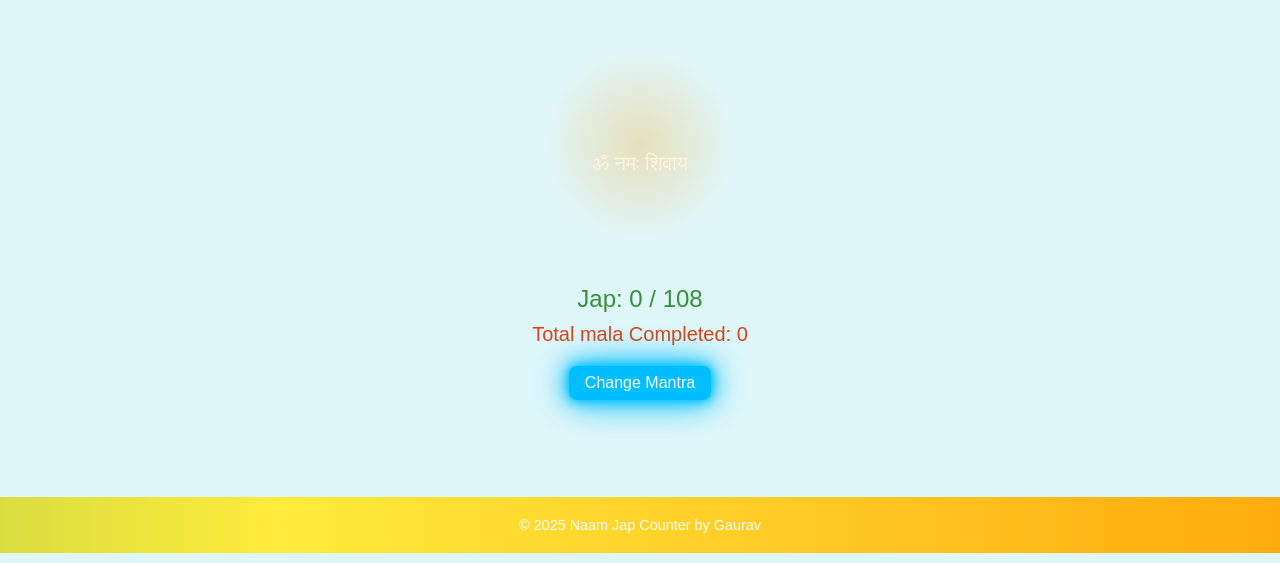
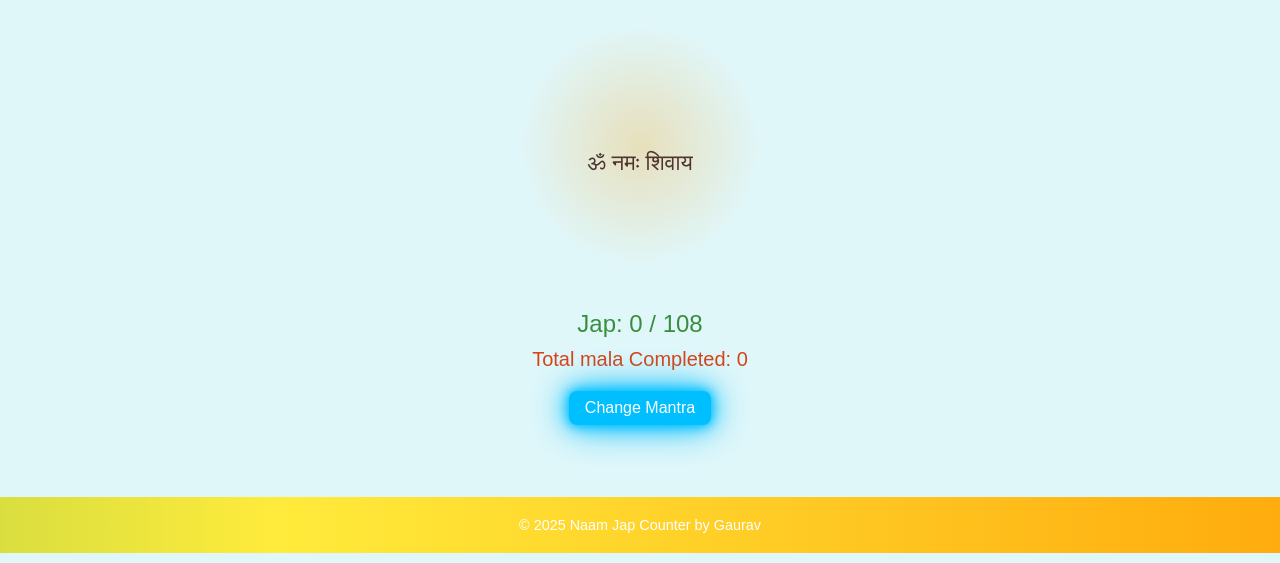
Before and after one commit to stnmgaurav/stnmgauravportfolio, a plain HTML site: page Naamjap.html in a window 1280 px wide. Shown: the part 237-800 px from the top of the page. Drawn offline with Linux system fonts and the light colour scheme.

Commit message:
Update style.css

```diff
--- a/style.css
+++ b/style.css
@@ -172,8 +172,8 @@ body.namjap-page h1 {
 
 #circleContainer {
   margin: 40px auto 20px;
-  width: 200px;
-  height: 200px;
+  width: 250px;
+  height: 250px;
   position: relative;
   display: flex;
   justify-content: center;
@@ -199,8 +199,8 @@ body.namjap-page h1 {
   top: 50%;
   left: 50%;
   transform: translate(-50%, -50%);
-  font-size: 20px;
-  color: #fff3e0;
+  font-size: 22px;
+  color: #4e342e;
   pointer-events: none; /* ensures taps still increment count */
 }
 
```
